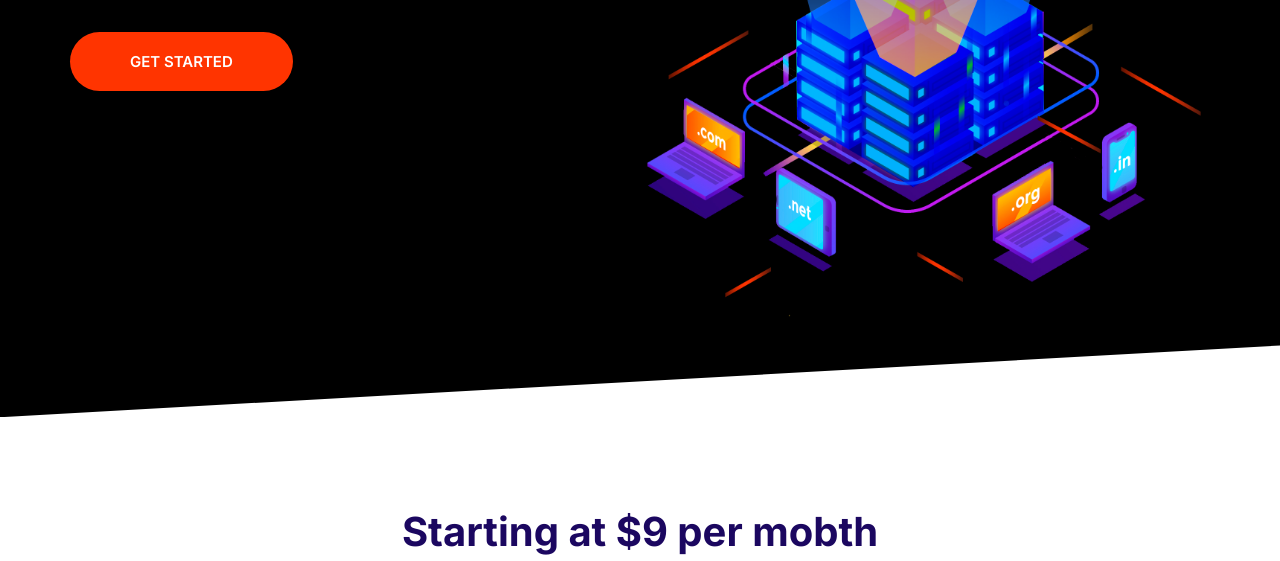
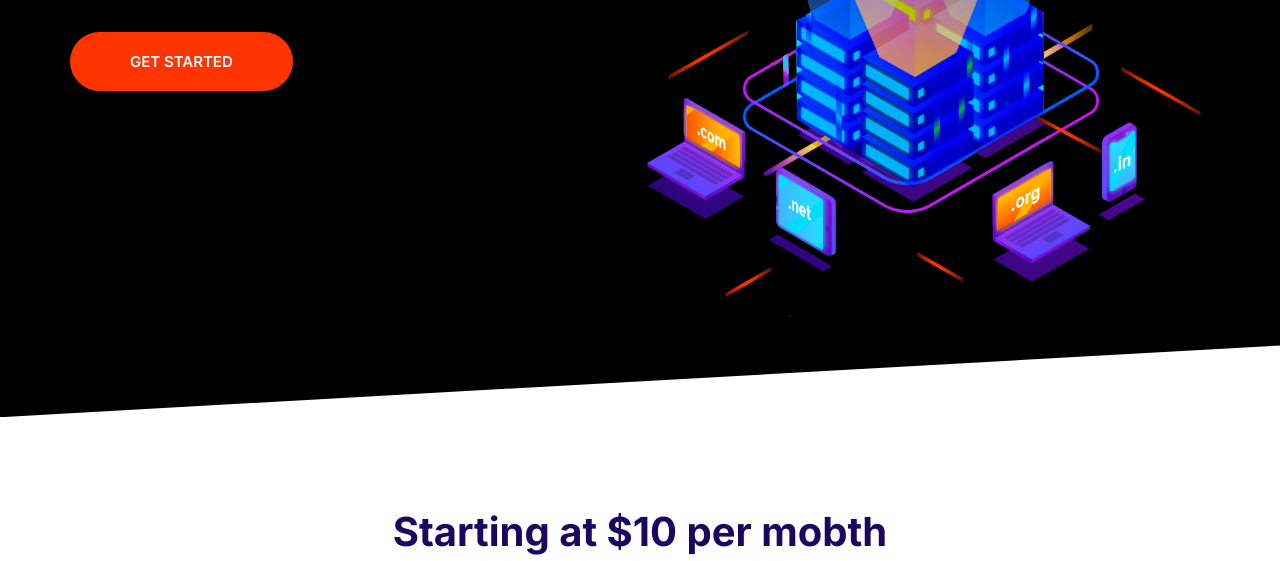
Before and after one commit to Yomna-Anwer/CSS-Practice, a website built with Parcel: page CSS Practice/WebPage/index.html in a window 1280 px wide. Shown: the part 360-921 px from the top of the page. Built offline with nearby package versions, Linux system fonts and the light colour scheme; files whose address does not match are found by name.

Commit message:
WebPage(animations,HTM,CSS validation,Build)

```diff
--- a/CSS Practice/WebPage/index.html
+++ b/CSS Practice/WebPage/index.html
@@ -45,7 +45,7 @@
 
 <section class="block container block-domain" data-aos="slide-up">
     <header class="block__header">
-        <h2>Starting at $9 per mobth</h2>
+        <h2>Starting at $10 per mobth</h2>
         <p>Lorem ipsum dolor sit amet consectetur adipisicing elit. Nulla, quos.</p>
     </header>
     <div class="input-group">
```
